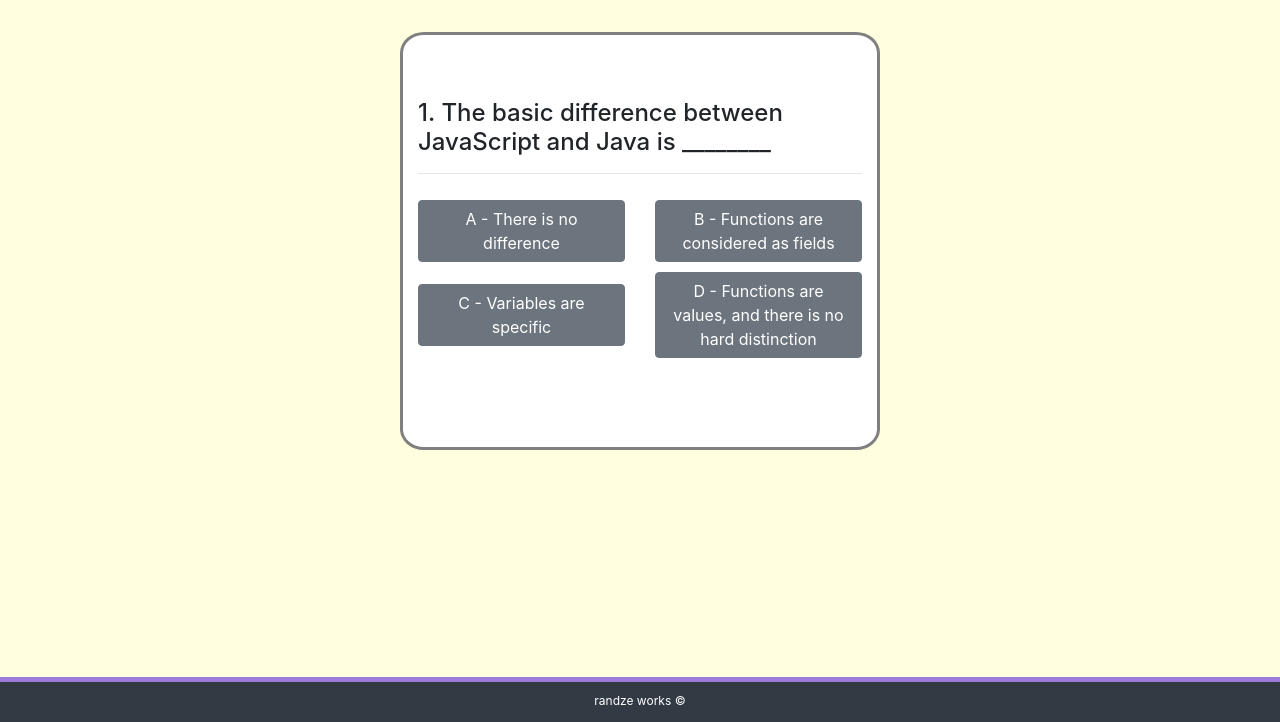
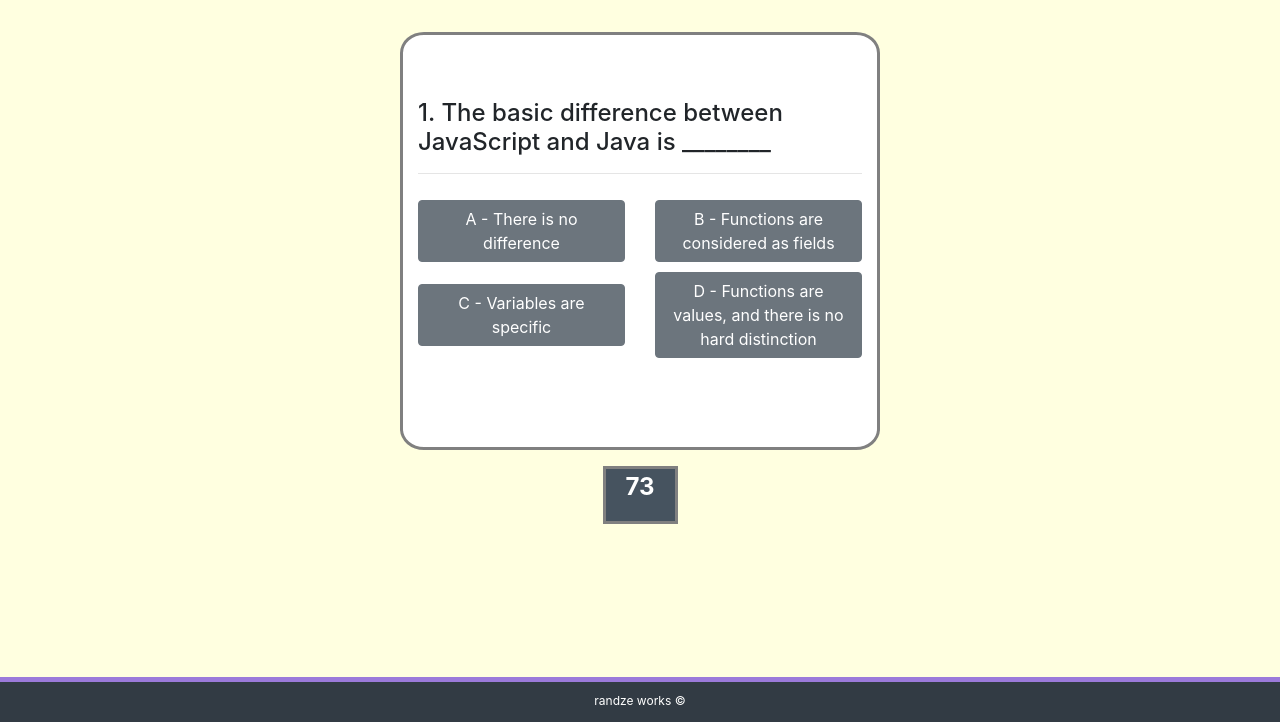
Before and after one commit to randze/code-quiz, a plain HTML site: page index.html in a window 1280 px wide. Both pictures are taken after a click on the button "Start Quiz". Shown: the part 78-800 px from the top of the page. Drawn offline with nearby package versions, Linux system fonts and the light colour scheme.

Commit message:
Added score timer

```diff
--- a/index.html
+++ b/index.html
@@ -17,7 +17,6 @@
         </nav>
     </header>
     <br>
-
     <section id="questions" class="container" style="max-width: 480px">
         <article>
             <h3>Vad är Lorem Ipsum?</h3>
@@ -27,7 +26,9 @@
             <button id="start" type="button" class="btn" style="background-color: rgb(149, 95, 173);color: white;">Start Quiz</button>
         </article>
     </section>
-
+    <aside id="timer" class="container text-center align-middle" style="max-width: 75px">
+        <p>75</p>
+    </aside>
 
     <footer class="fixed-bottom text-center align-middle">
             <span style="color:#fff; font-size:12px;">randze works &#169;</span>
--- a/script.js
+++ b/script.js
@@ -43,7 +43,10 @@
 var userAnswers = []
 var correctAns = 0
 var countdown = 0
+var score = 0
+var scoreTimer = 0;
 
+// Generate question page
 function questionGen(num){
     var question = quizQ[num].question;
     var ansA = quizQ[num].ansA;
@@ -80,10 +83,14 @@
     document.getElementById("answerD").onclick = function(){answerClick('D')}
 }
 
+// Function to react to question answers
 function answerClick(letter){
     userAnswers.push(letter);
     if( userAnswers[countdown] == quizQ[countdown].rightAns ) {
         correctAns++
+    }
+    if( userAnswers[countdown] != quizQ[countdown].rightAns ) {
+        score = score-10
     }
     console.log(`Answered`)
     countdown++
@@ -93,10 +100,12 @@
     }
 }
 
+// Start Page
 function startPage() {
     userAnswers = []
     correctAns = 0
     countdown = 0
+    score = 75
 
     qSheet.innerHTML =
     `
@@ -111,19 +120,39 @@
     document.getElementById("start").addEventListener("click", quizStart);
 }
 
+// Initiate quizStart timer
 function quizStart(){
+    score = 75;
+    scoreTimer = setInterval(function() {
+        score--
+        document.getElementById("timer").innerHTML = `<p>${score}</p>`;
+
+        if(score === 0) {
+          scorePage()
+        }
+    }, 1000);
+
     questionGen(countdown)
 }
 
+// Score Page
 function scorePage() {
     qSheet.innerHTML =
     `
     <article>
         <h3>Done !!!</h3>
-        <p>You got <span style="font-weight:bold">${correctAns}</span> out of <span style="font-weight:bold">${quizQ.length}</span> correct with a score of <span style="font-weight:bold">${correctAns}</span></p>
-        <button id="start" type="button" class="btn" style="background-color: rgb(149, 95, 173);color: white;">Start Quiz</button>
+        <p>You got <span style="font-weight:bold">${correctAns}</span> out of <span style="font-weight:bold">${quizQ.length}</span> correct with a score of <span style="font-weight:bold">${score}</span></p>
+        <br>
+        <div class="input-group mb-3">
+            <input type="text" class="form-control" placeholder="Initials" aria-label="Recipient's username" aria-describedby="basic-addon2">
+            <div class="input-group-append">
+                <button class="btn btn-outline-secondary" type="button"style="background-color: rgb(149, 95, 173);color: white;">Submit</button>
+            </div>
+        </div>
     </article>
     `
+    clearInterval(scoreTimer)
 }
 
+// First Start Button
 document.getElementById("start").addEventListener("click", quizStart);
--- a/style.css
+++ b/style.css
@@ -28,6 +28,15 @@
     padding-right: 5%;
 }
 
+aside {
+    color: #fff;
+    font-weight: bolder;
+    font-size: 1.5rem;
+    background-color: #46535f;
+    margin: 1rem;
+    border: 3px solid gray;
+}
+
 .h1 {
     font-size: 2rem;
 }
```
